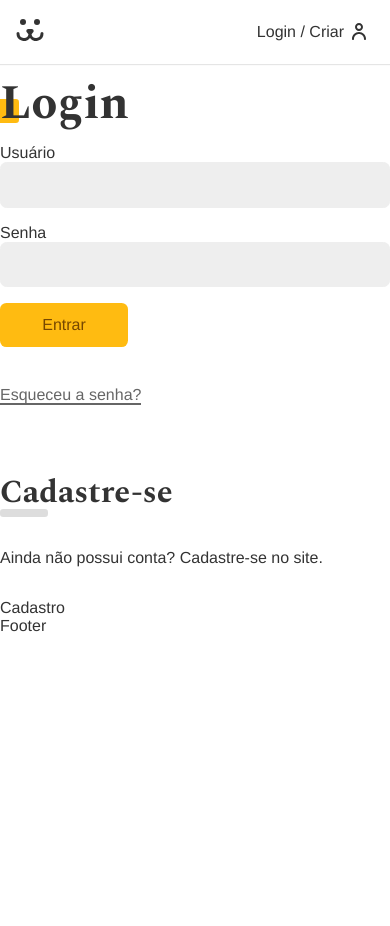
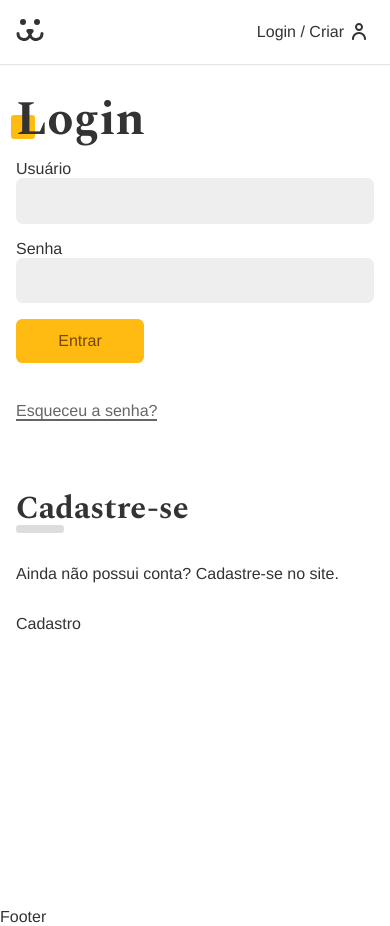
Before and after one commit to FelipeLarsen/project-Dogs-origamid, a React (Vite) app: page /login in a window 390 px wide. Before the commit the page ends 844 px from the top, so only its background shows below. Built offline with nearby package versions, Linux system fonts and the light colour scheme.

Commit message:
Login Background

```diff
--- a/src/Components/Login/Login.jsx
+++ b/src/Components/Login/Login.jsx
@@ -5,6 +5,7 @@
 import LoginPasswordLost from './LoginPasswordLost'
 import LoginPasswordReset from './LoginPasswordReset'
 import { UserContext } from '../../UserContext'
+import styles from './Login.module.css'
 
 const Login = () => {
   const { login } = React.useContext(UserContext)
@@ -12,7 +13,8 @@
   if (login === true) return <Navigate to="/my_account" />
 
   return (
-    <div>
+    <section className={styles.login}>
+      <div className={styles.forms}>
         <Routes>
           <Route path="/" element={<LoginForm />} />
           <Route path="create_user" element={<LoginCreateUser />} />
@@ -20,6 +22,7 @@
           <Route path="password_reset" element={<LoginPasswordReset />} />
         </Routes>
       </div>
+    </section>
   )
 }
 
--- a/src/Components/Login/Login.module.css
+++ b/src/Components/Login/Login.module.css
@@ -0,0 +1,33 @@
+.login {
+    display: grid;
+    grid-template-columns: 1fr 1fr;
+    min-height: 100vh;
+    gap: 2rem;
+}
+
+.login::before {
+    content: '';
+    display: block;
+    background: url('../../Assets/login.jpg') no-repeat center center;
+    background-size: cover;
+}
+
+.forms {
+    max-width: 30rem;
+    padding: 1rem;
+}
+
+@media (max-width: 40rem) {
+    .login {
+        grid-template-columns: 1fr;
+    }
+
+    .login::before {
+        display: none;
+    }
+
+    .forms {
+        max-width: 100%;
+    }
+
+}
```
Lines whose indentation alone changed are shown as unchanged.
